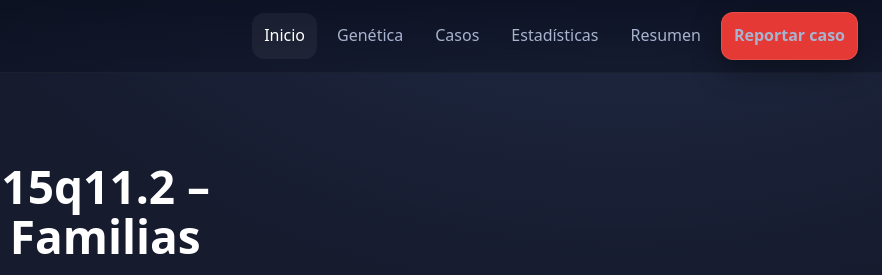
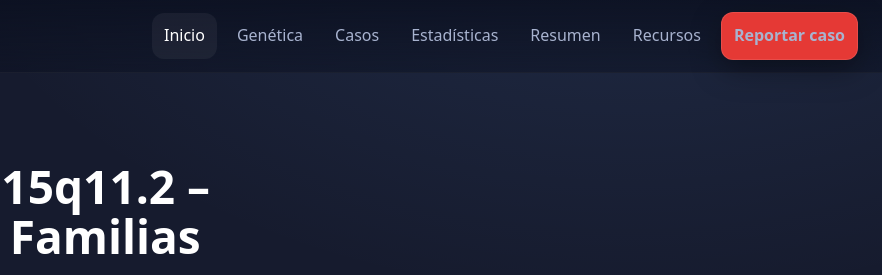
Before and after one commit to Evelez23/microdelecion-15q11.2, a plain HTML site: page index.html in a window 1280 px wide. Shown: the top 275 px of the page, 398-1280 px from the left. Drawn offline with nearby package versions, Linux system fonts and the light colour scheme; no server answers.

Commit message:
Update index.html

```diff
--- a/index.html
+++ b/index.html
@@ -23,6 +23,7 @@
                 <a href="casos.html">Casos</a>
                 <a href="estadisticas.html">Estadísticas</a>
                 <a href="resumen.html">Resumen</a>
+                <a href="recursos.html" class="active">Recursos</a>
                 <a class="btn-agregar" href="formulario.html">Reportar caso</a>
             </div>
     </div>
```
Lines whose indentation alone changed are shown as unchanged.
